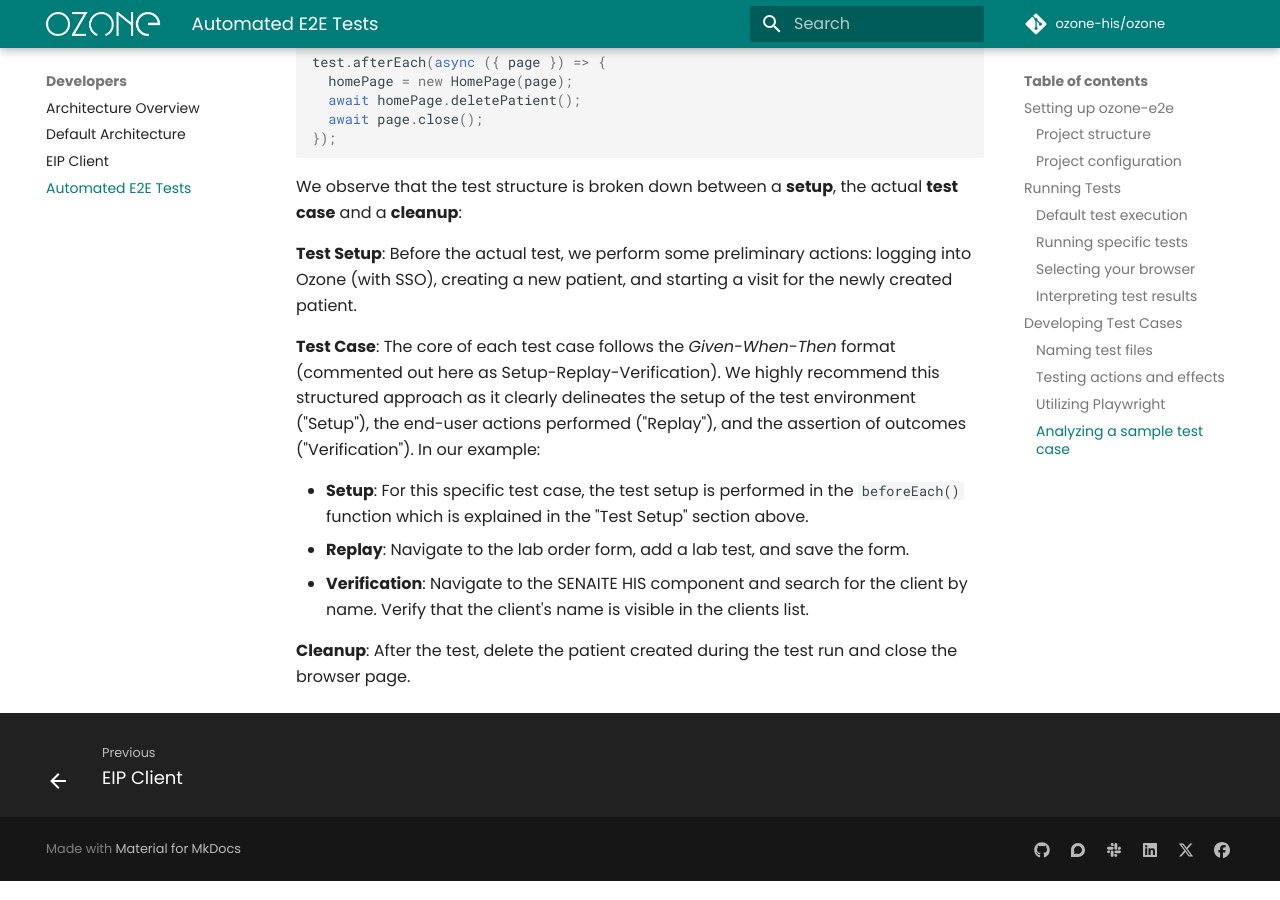
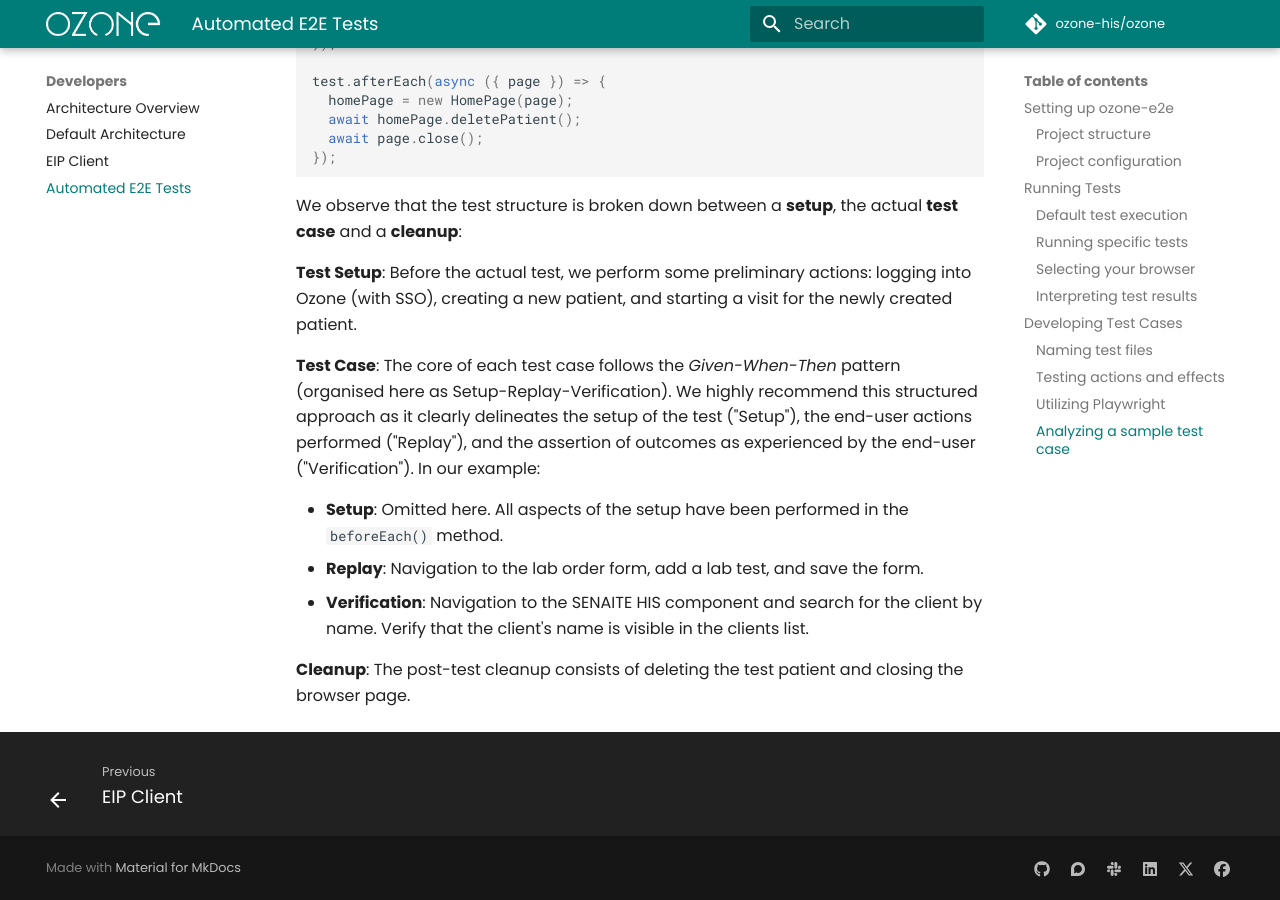
Before and after one commit to ozone-his/ozone-docs, an MkDocs documentation site: the page built from docs/devs/e2e-tests.md, in a window 1280 px wide and 900 px high, scrolled down 5446 px. Built offline with MkDocs 1.6.1 and Material for MkDocs 9.7.7, drawn with Linux system fonts in a browser that asks for light colours; comment, search, counter and statistics services are not loaded.

Commit message:
Update e2e-tests.md

```diff
--- a/docs/devs/e2e-tests.md
+++ b/docs/devs/e2e-tests.md
@@ -167,6 +167,7 @@ test('Ordering a lab test for an OpenMRS patient creates the corresponding SENAI
   const clientName = `${patientName.firstName} ${patientName.givenName}`;
   const client = await page.$('table tbody tr:nth-child(1) td.contentcell.title div span a:has-text("' + clientName + '")');
   await expect(client).toBeVisible();
+
 });
 
 test.afterEach(async ({ page }) => {
@@ -180,10 +181,10 @@ We observe that the test structure is broken down between a **setup**, the actua
 
 **Test Setup**: Before the actual test, we perform some preliminary actions: logging into Ozone (with SSO), creating a new patient, and starting a visit for the newly created patient.
 
-**Test Case**: The core of each test case follows the _Given-When-Then_ format (commented out here as Setup-Replay-Verification). We highly recommend this structured approach as it clearly delineates the setup of the test environment ("Setup"), the end-user actions performed ("Replay"), and the assertion of outcomes ("Verification"). In our example:
+**Test Case**: The core of each test case follows the _Given-When-Then_ pattern (organised here as Setup-Replay-Verification). We highly recommend this structured approach as it clearly delineates the setup of the test ("Setup"), the end-user actions performed ("Replay"), and the assertion of outcomes as experienced by the end-user ("Verification"). In our example:
 
-- **Setup**: For this specific test case, the test setup is performed in the `beforeEach()` function which is explained in the "Test Setup" section above.
-- **Replay**: Navigate to the lab order form, add a lab test, and save the form.
-- **Verification**: Navigate to the SENAITE HIS component and search for the client by name. Verify that the client's name is visible in the clients list.
+- **Setup**: Omitted here. All aspects of the setup have been performed in the `beforeEach()` method.
+- **Replay**: Navigation to the lab order form, add a lab test, and save the form.
+- **Verification**: Navigation to the SENAITE HIS component and search for the client by name. Verify that the client's name is visible in the clients list.
 
-**Cleanup**: After the test, delete the patient created during the test run and close the browser page.
+**Cleanup**: The post-test cleanup consists of deleting the test patient and closing the browser page.
```
